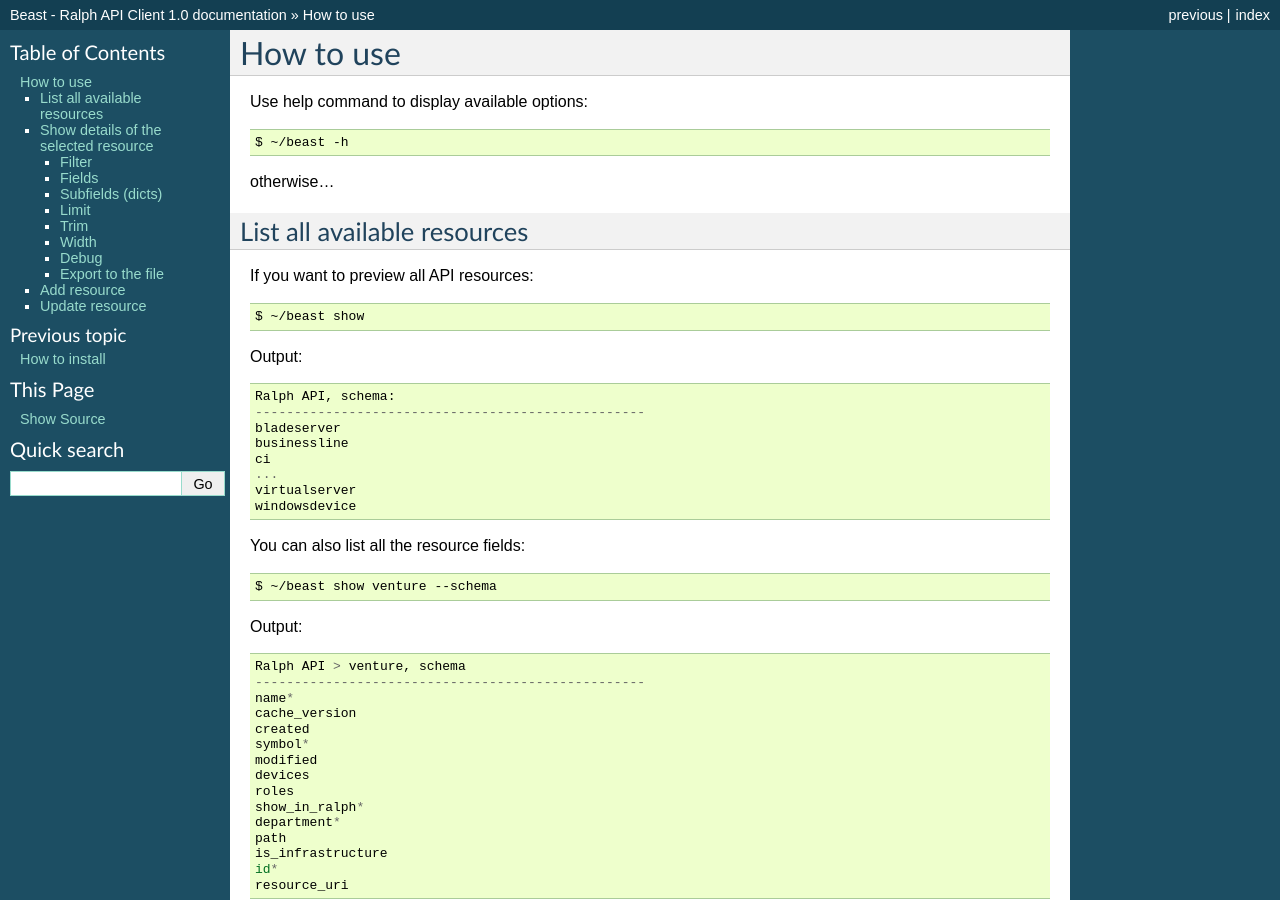
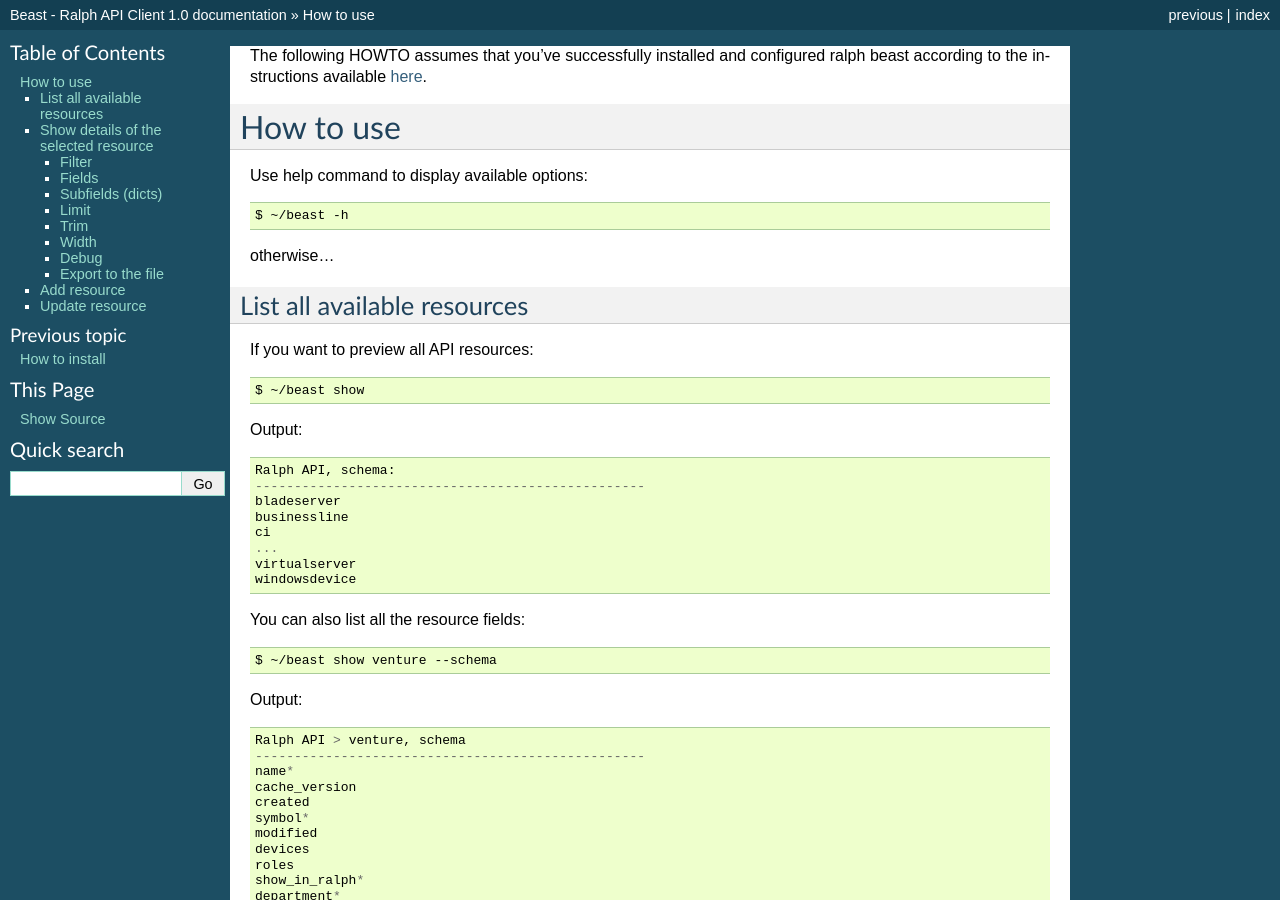
Before and after one commit to allegro/ralph-cli, a Sphinx documentation site: the page built from doc/howto.rst, in a window 1280 px wide and 900 px high. Built offline with Sphinx 7.4.7, drawn with Linux system fonts in a browser that asks for light colours.

Commit message:
Update howto.rst

```diff
--- a/doc/howto.rst
+++ b/doc/howto.rst
@@ -1,3 +1,5 @@
+The following HOWTO assumes that you've successfully installed and configured ralph beast according to the instructions available `here <./install.rst>`_.
+
 ==========
 How to use
 ==========
```
